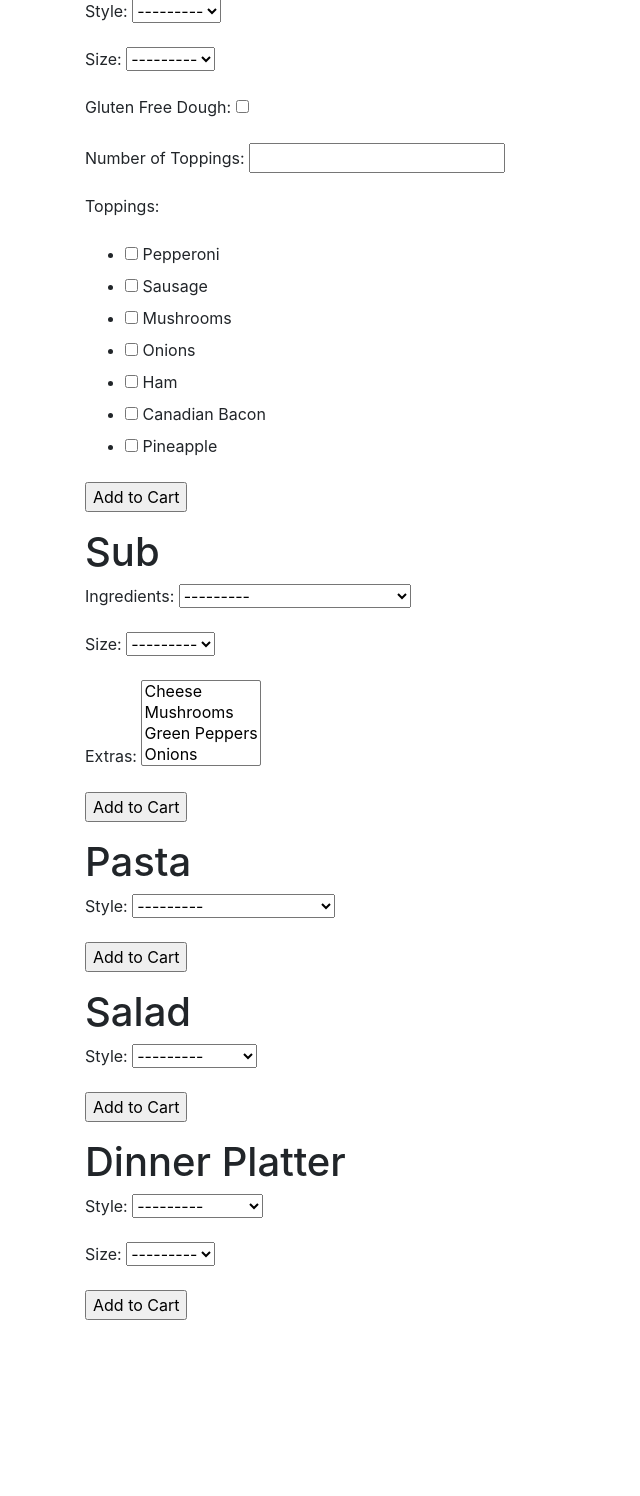
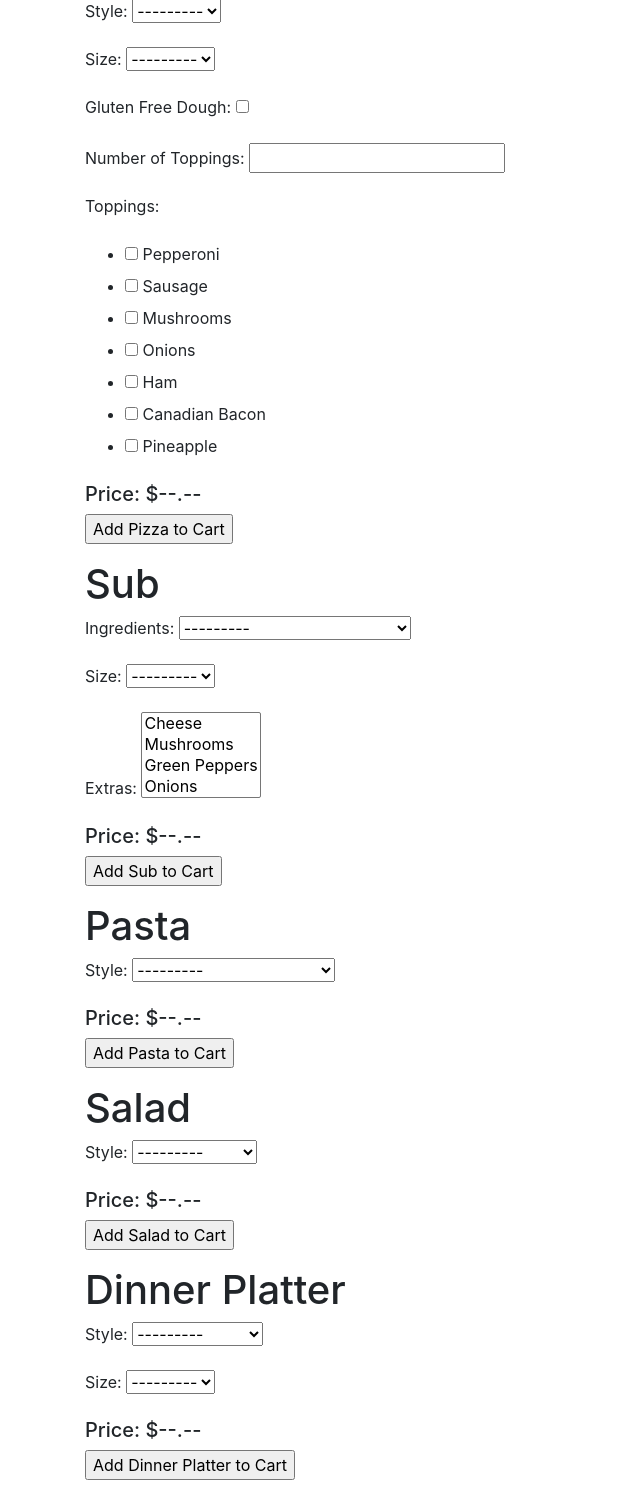
Before and after one commit to learyjk/pizza-cs50, a Django app: page / in a window 1280 px wide. Shown: the part 127-1623 px from the top of the page, without its empty margins (0-640 px from the left). Before the commit the page ends 1447 px from the top, so only its background shows below. Run offline with Django 3.2, Linux system fonts and the light colour scheme; a user stored in the database is signed in; data comes from the database, SQL or seed files in the repository; both versions use the stored data as it was after the commit; some libraries are stand-ins or nearby versions.

Commit message:
AJAX jQuery working for real-time pizza price.

```diff
--- a/orders/urls.py
+++ b/orders/urls.py
@@ -3,5 +3,6 @@
 from . import views
 
 urlpatterns = [
-    path("", views.index, name="index")
+    path("", views.index, name="index"),
+    path("get_price", views.get_price, name="get_price")
 ]
--- a/orders/views.py
+++ b/orders/views.py
@@ -1,6 +1,8 @@
 from django.shortcuts import render, redirect
 from .forms import PizzaForm, SubForm, PastaForm, SaladForm, DinnerPlatterForm
+from .models import Pizza
 from cart.views import get_cart_items
+from django.http import JsonResponse
 
 
 def index(request):
@@ -25,3 +27,27 @@
         return render(request, 'orders/index.html', context)
     else:
         return redirect('login')
+
+
+def get_price(request):
+    style = request.GET.get('style')
+    size = request.GET.get('size')
+    num_toppings = request.GET.get('num_toppings')
+    is_special = request.GET.get('is_special')
+    if is_special == 'true':
+        is_special = True
+    else:
+        is_special = False
+
+    if is_special:
+        # numtoppings doesn't matter
+        menu_pizza = Pizza.objects.get(style=style, size=size, is_special=is_special)
+    else:
+        menu_pizza = Pizza.objects.get(style=style, size=size, num_toppings=num_toppings, is_special=is_special)
+    price = menu_pizza.price
+
+    print(price)
+    data = {
+        'price': price
+    }
+    return JsonResponse(data)
--- a/templates/base.html
+++ b/templates/base.html
@@ -22,7 +22,7 @@
 
     <!-- Optional JavaScript -->
     <!-- jQuery first, then Popper.js, then Bootstrap JS -->
-    <script src="https://code.jquery.com/jquery-3.4.1.slim.min.js" integrity="sha384-J6qa4849blE2+poT4WnyKhv5vZF5SrPo0iEjwBvKU7imGFAV0wwj1yYfoRSJoZ+n" crossorigin="anonymous"></script>
+    <script src="https://code.jquery.com/jquery-3.2.1.min.js"></script>
     <script src="https://cdn.jsdelivr.net/npm/popper.js@1.16.0/dist/umd/popper.min.js" integrity="sha384-Q6E9RHvbIyZFJoft+2mJbHaEWldlvI9IOYy5n3zV9zzTtmI3UksdQRVvoxMfooAo" crossorigin="anonymous"></script>
     <script src="https://stackpath.bootstrapcdn.com/bootstrap/4.4.1/js/bootstrap.min.js" integrity="sha384-wfSDF2E50Y2D1uUdj0O3uMBJnjuUD4Ih7YwaYd1iqfktj0Uod8GCExl3Og8ifwB6" crossorigin="anonymous"></script>
     {% block javascript %} {% endblock %}
--- a/templates/orders/index.html
+++ b/templates/orders/index.html
@@ -12,7 +12,8 @@
 
     {{ form.as_p }}
 
-    <input type="submit" value="Add to Cart" />
+    <h5 id='price_indicator'>Price: $--.--</h5>
+    <input type="submit" value="Add {{title}} to Cart" />
 </form>
 <p></p>
 
@@ -21,5 +22,45 @@
 {% endblock %}
 
 {% block javascript %}
+<script>
+    $(document).ready(function() {
+        $('#Pizza').change(function() {
 
+            var style = $('#id_style option:selected').val();
+            var size = $('#id_size option:selected').val();
+            var num_toppings = $('#id_num_toppings').val();
+            var is_special = $('#id_is_special').is(':checked');
+            // alert(style + " " + size + " " + num_toppings + " " + is_special);
+
+            $.ajax({
+                type: "GET",
+                url: '{% url "get_price" %}',
+                data: {
+                    'style': style,
+                    'size': size,
+                    'num_toppings': num_toppings,
+                    'is_special': is_special,
+                },
+                dataType: 'json',
+                success: function(data) {
+                    var x = data['price'];
+                    $('#price_indicator').html("Price: $" + x);
+                }
+
+            });
+        });
+        $('#Sub').submit(function() {
+            if ($('#id_style').val() == 'Regular') {
+                alert('Regular');
+            }
+            alert($('#id_ingredients').val());
+        });
+        $('#Pasta').submit(function() {
+            if ($('#id_style').val() == 'Regular') {
+                alert('Regular');
+            }
+            alert($('#Pasta #id_style').val());
+        });
+    });
+</script>
 {% endblock %}
```
Also changed, not shown: db.sqlite3.
